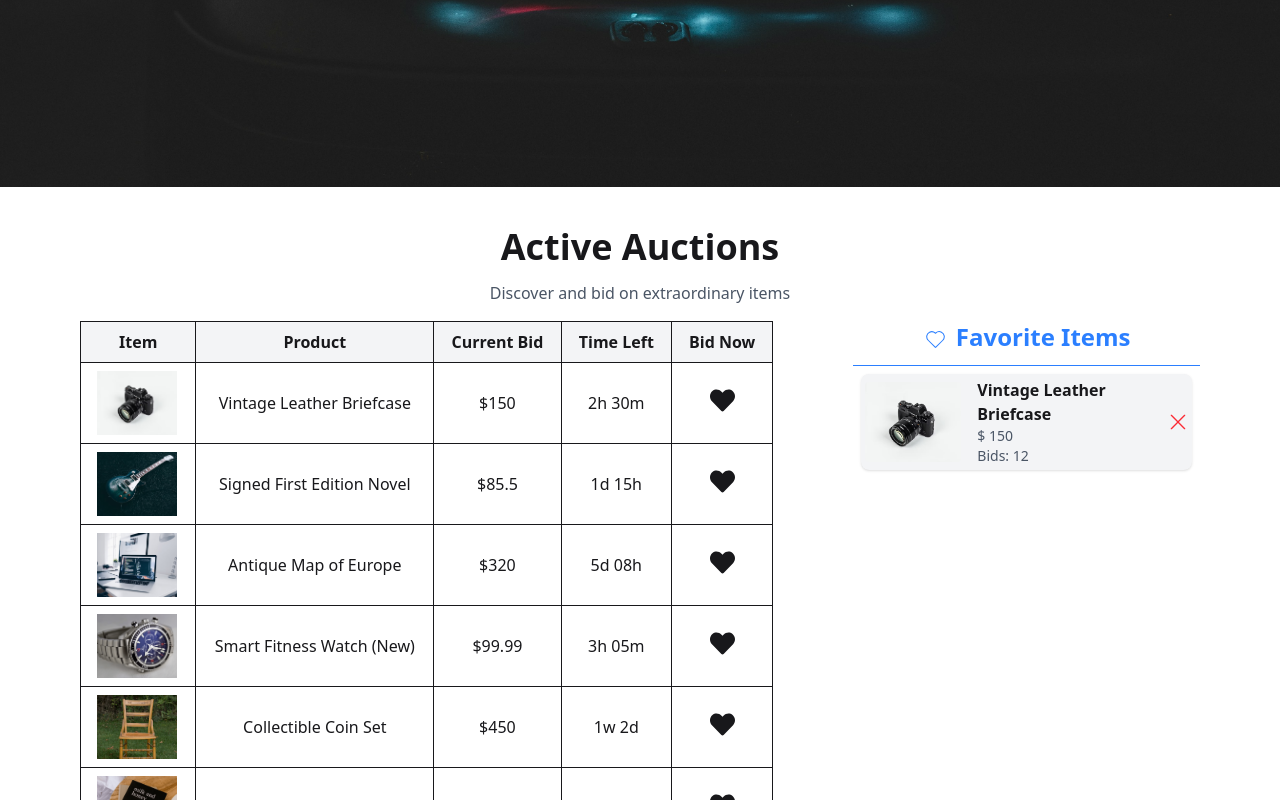
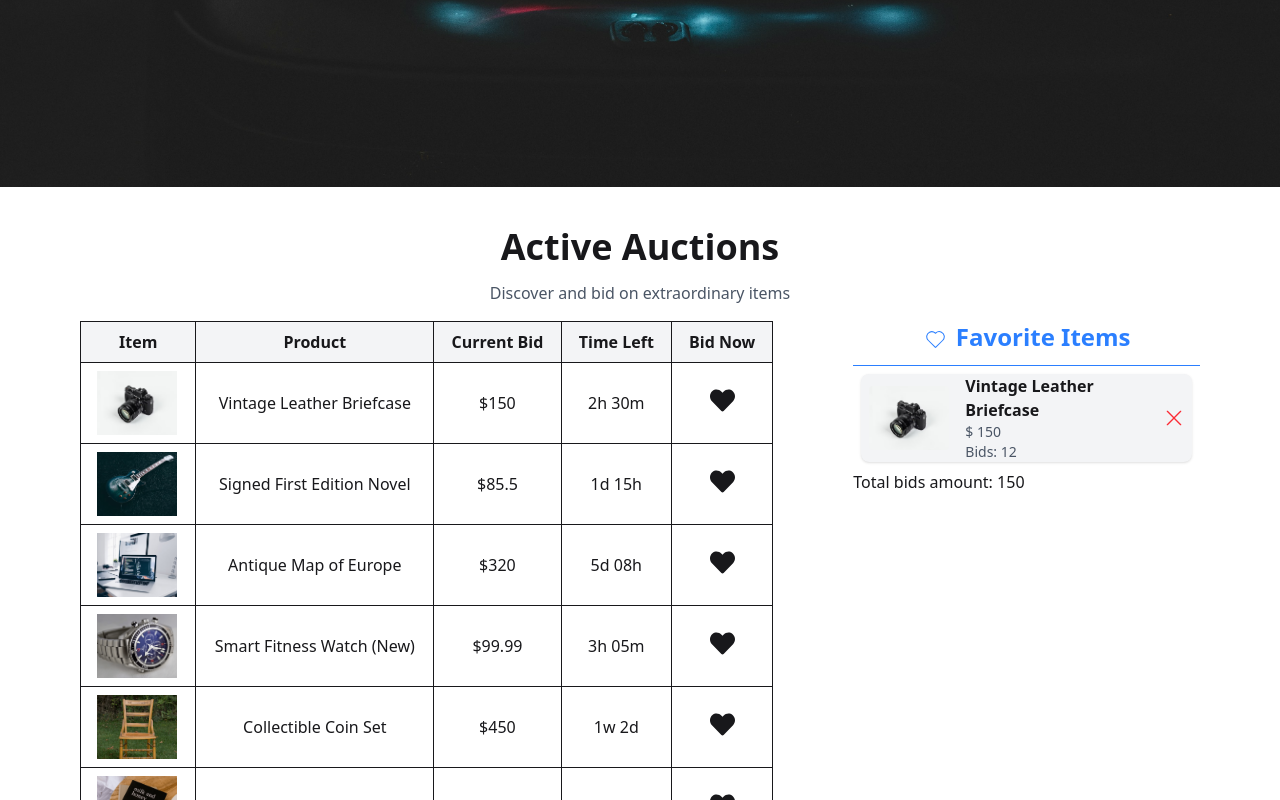
Before and after one commit to Md-Mofakhkharul-Islam-Maruf/Car_Auction, a React (Vite) app: page / in a window 1280 px wide. Both pictures are taken after a click on the button 722 px from the left and 1077 px from the top of the page. Shown: the part 677-1477 px from the top of the page. Built offline with nearby package versions, Linux system fonts and the light colour scheme.

Commit message:
added functionality of price calculation

```diff
--- a/src/components/auctions/Auction.jsx
+++ b/src/components/auctions/Auction.jsx
@@ -5,34 +5,43 @@ import { RxCross1 } from "react-icons/rx";
 
 const Auction = () => {
     const [bids, setBids] = useState([]);
-    const [favorite, setFavorite] = useState([])
+    const [favorite, setFavorite] = useState([]);
 
+    // Fetch bids from data.json once
     useEffect(() => {
         fetch("/data.json")
             .then((res) => res.json())
             .then((res) => setBids(res));
-    }, [])
+    }, []);
 
+    // Add to favorite if not already added
     const handleLeft = (bid) => {
-        const finalItem = favorite.find(item => item.id === bid.id)
+        const exists = favorite.find((item) => item.id === bid.id);
+        if (!exists) {
+            setFavorite([...favorite, bid]);
+        }
+    };
 
-        if (!finalItem) {
-            setFavorite([...favorite, bid])
-        }
-    }
+    // Remove from favorite
+    const handleRemove = (id) => {
+        setFavorite(favorite.filter((item) => item.id !== id));
+    };
 
-    const handleRemove=(id)=>{
-        const finalId = favorite.filter(existingObject => existingObject.id!== id)
-        setFavorite(finalId)
-    }
+    // Calculate total bids amount from favorite array
+    const totalPrice =
+        favorite.length > 0
+            ? favorite.reduce((total, item) => total + item.currentBidPrice, 0)
+            : 0;
+
     return (
         <div className="min-h-screen py-10 space-y-4">
-            <div className="flex flex-col items-center justify-center gap-3.5 ">
+            <div className="flex flex-col items-center justify-center gap-3.5">
                 <h2 className="text-4xl font-bold">Active Auctions</h2>
                 <p className="text-gray-600">Discover and bid on extraordinary items</p>
             </div>
 
             <div className="flex gap-20 mx-20">
+                {/* Auction Table */}
                 <div className="w-4/6">
                     <table className="min-w-full border border-gray-300">
                         <thead className="bg-gray-100">
@@ -45,18 +54,14 @@ const Auction = () => {
                             </tr>
                         </thead>
                         <tbody>
-                            {
-                                bids.map(bid =>
-                                    <Tr
-                                        key={bid.id}
-                                        bid={bid}
-                                        handleLeft={handleLeft}>
-                                    </Tr>)
-                            }
+                            {bids.map((bid) => (
+                                <Tr key={bid.id} bid={bid} handleLeft={handleLeft} />
+                            ))}
                         </tbody>
                     </table>
                 </div>
 
+                {/* Favorite Sidebar */}
                 <div className="w-2/6">
                     <div className="flex gap-2 items-center text-blue-500 justify-center">
                         <CiHeart size={25} />
@@ -64,30 +69,44 @@ const Auction = () => {
                     </div>
                     <hr className="text-blue-500 md:mt-2" />
 
-                    {favorite.length > 0 ? (favorite.map(fav => (
-                        <div className="flex items-center gap-4 bg-gray-100 p-1 rounded-lg shadow m-2">
-                            <img className="w-24 h-20 object-cover rounded" src={fav.image} alt="" />
+                    {favorite.length > 0 ? (
+                        favorite.map((fav) => (
+                            <div
+                                key={fav.id}
+                                className="flex items-center gap-4 bg-gray-100 px-2 rounded-lg shadow m-2"
+                            >
+                                <img
+                                    className="w-20 h-16 object-cover rounded"
+                                    src={fav.image}
+                                    alt={fav.title}
+                                />
                                 <div className="flex-1">
                                     <h3 className="font-semibold">{fav.title}</h3>
                                     <p className="text-sm text-gray-600">
                                         $ {fav.currentBidPrice}
                                     </p>
-                                <p className="text-sm text-gray-600">
-                                    Bids: {fav.bidsCount}
-                                </p>
+                                    <p className="text-sm text-gray-600">Bids: {fav.bidsCount}</p>
                                 </div>
 
-                            <button onClick={()=>handleRemove(fav.id)} className="text-red-500 hover:text-red-700">
+                                <button
+                                    onClick={() => handleRemove(fav.id)}
+                                    className="text-red-500 hover:text-red-700"
+                                >
                                     <RxCross1 size={20} />
                                 </button>
                             </div>
-                    ))) : (
+                        ))
+                    ) : (
                         <div>
                             <p className="text-gray-400 text-center">No favorite selected</p>
-                            <p className="text-sm mb-3">Click the heart icon on any item to add it to your favorite</p>
+                            <p className="text-sm mb-3">
+                                Click the heart icon on any item to add it to your favorite
+                            </p>
                             <hr className="border-orange-300" />
                         </div>
                     )}
+
+                    <p>Total bids amount: {totalPrice}</p>
                 </div>
             </div>
         </div>
```
Lines whose indentation alone changed are shown as unchanged.
